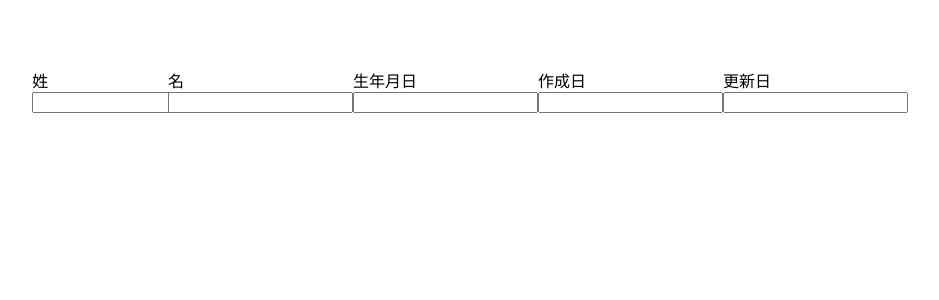
After one commit to dbtmddn5/pp01, a PHP site: page / in a window 1280 px wide. The commit adds this page. Shown: the top 300 px of the page, without its empty margins (170-1109 px from the left). Run offline with PHP 8.4, Linux system fonts and the light colour scheme.

Commit message:
入力欄を作成

```diff
--- /dev/null
+++ b/Project1/index.html
@@ -0,0 +1,30 @@
+<!DOCTYPE html>
+<html lang="ja">
+<head>
+    <meta charset="UTF-8">
+    <meta name="viewport" content="width=device-width, initial-scale=1.0">
+    <link rel = "stylesheet" href = "style.css">
+    <title>一覧</title>
+</head>
+<body>
+    <div class = 'parent'>
+
+        <div class='first'>姓<br>
+            <input type = 'text'/>
+        </div>
+        <div class = 'second'>名<br>
+            <input type = 'text'>
+        </div>
+        <div class = 'third'>生年月日<br>
+            <input type = 'text'>
+        </div>
+        <div class = 'fourth'>作成日<br>
+            <input type = 'text'>
+        </div>
+        <div class = 'fifth'>更新日<br>
+            <input type = 'text'>
+        </div>
+    </div>
+
+</body>
+</html>
--- a/Project1/style.css
+++ b/Project1/style.css
@@ -1,23 +1,30 @@
-.textCenter {
+.parent {
+    width: 90%;
+    margin: 10px auto;
     display: flex;
     justify-content: center;
     align-items: center;
-    height: 50vh;
+    height: 20vh;
 }
 
-.center {
-    display: flex;
-    justify-content: center;
-    align-items: center;
-    height: 10px;
+.first {
+    float: left;
+    width: 22px;
 }
 
-.button {
-    position: absolute;
-    top: 50%;
-    background-color: blue;
-    color: white;
-    padding: 5px;
-    min-height: 15px;
-    min-width: 500px;
+.second {
+    float: left;
+    margin-left: 10%;
 }
+
+.third {
+    float: left;
+}
+
+.fourth {
+    float: left;
+}
+
+.fifth {
+    float: left;
+}
```
Also changed, not shown: Project1/main.html (deleted, +0 -23 lines).
